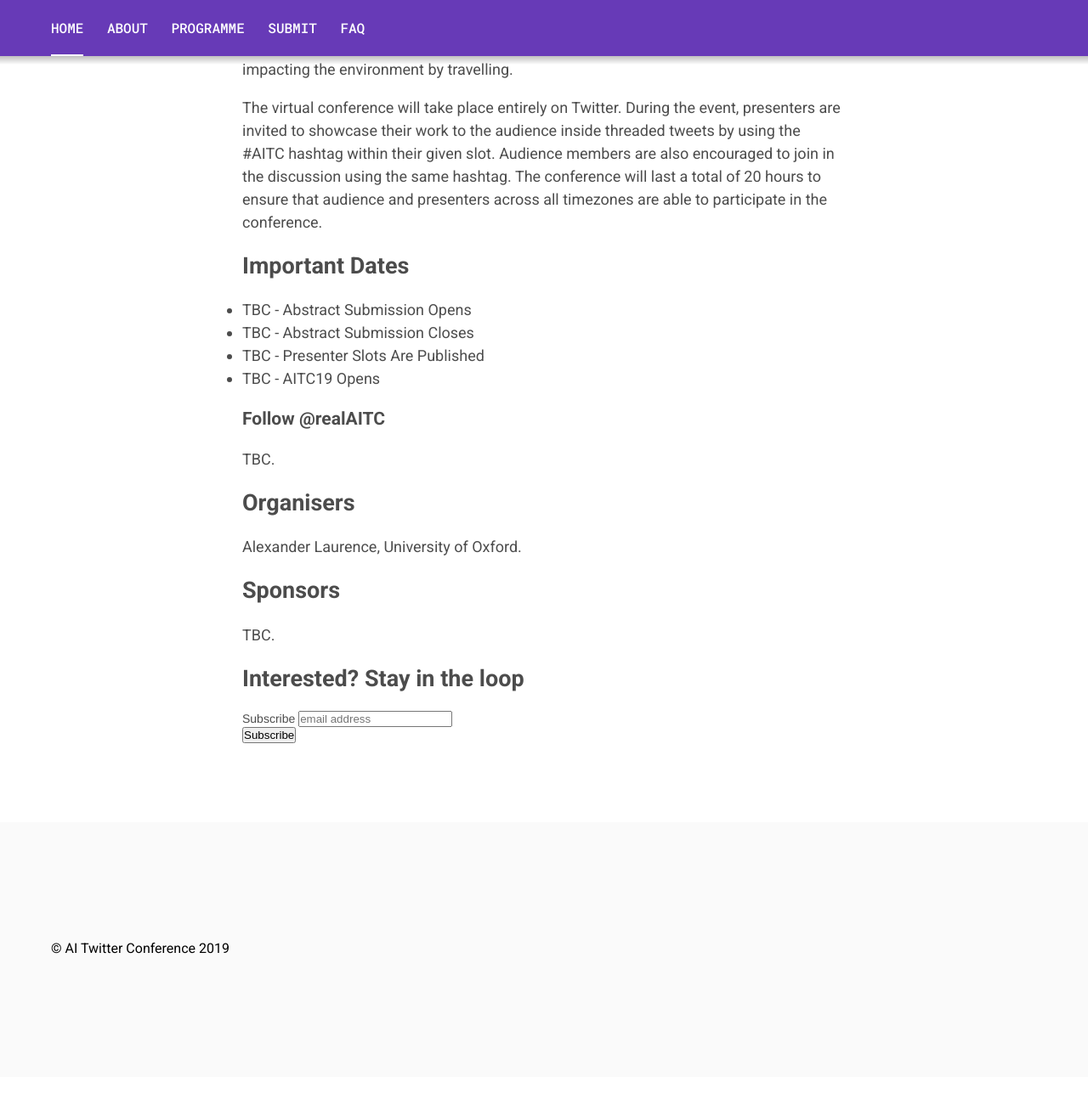
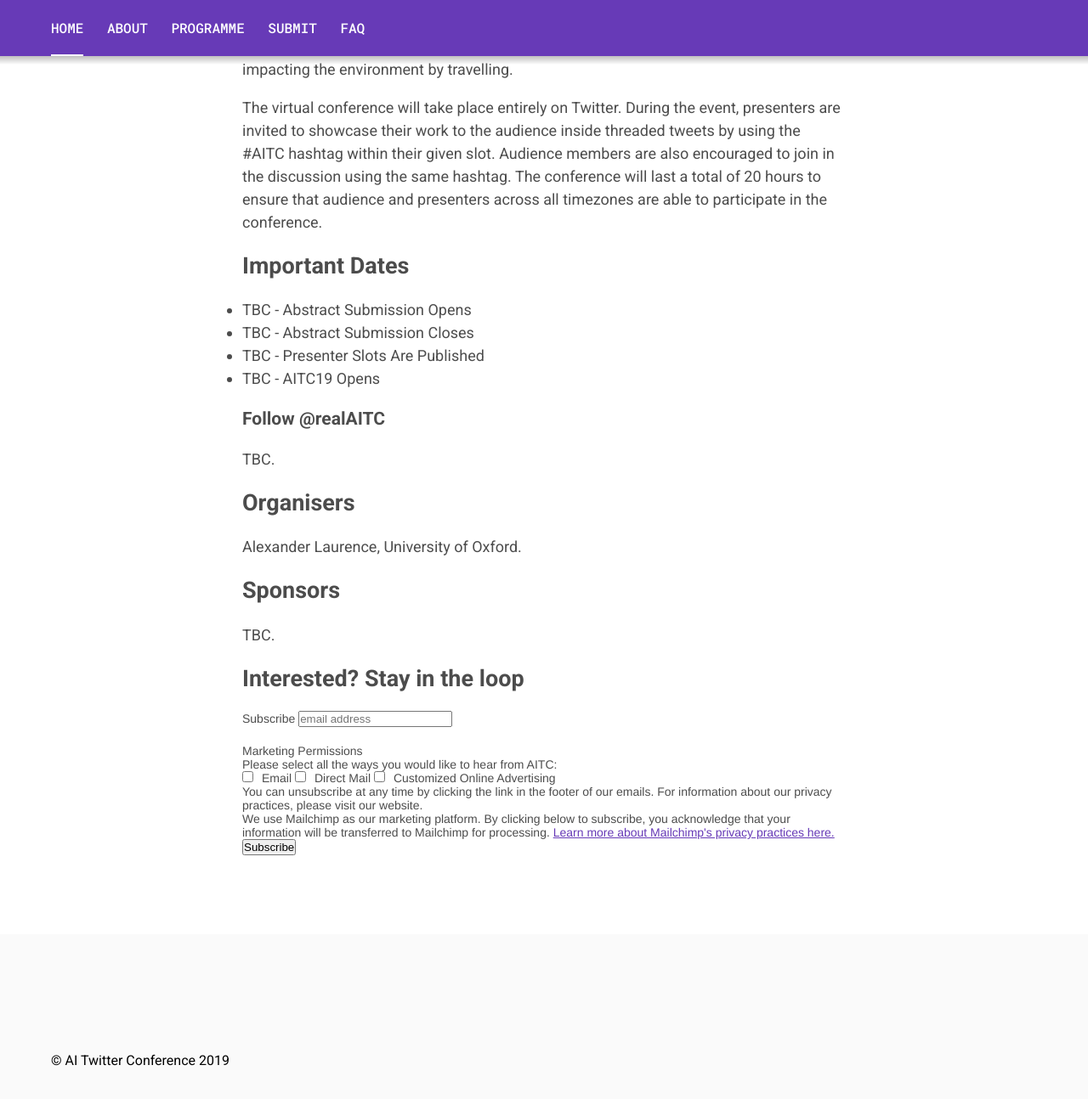
Before and after one commit to aitwitterconference/aitwitterconference.github.io, a Jekyll site: the page built from index.markdown, in a window 1280 px wide and 1400 px high, scrolled down 696 px. Shown: the top 1294 px of the window at 85% size. Built offline with Jekyll 4.4.1, drawn with Linux system fonts in a browser that asks for light colours; comment, search, counter and statistics services are not loaded; before the commit the page ends 1964 px from its top, so only the background shows below that.

Commit message:
Update index.markdown

```diff
--- a/index.markdown
+++ b/index.markdown
@@ -38,11 +38,30 @@ TBC.
 	/* Add your own Mailchimp form style overrides in your site stylesheet or in this style block.
 	   We recommend moving this block and the preceding CSS link to the HEAD of your HTML file. */
 </style>
+<style type="text/css">
+	#mc-embedded-subscribe-form input[type=checkbox]{display: inline; width: auto;margin-right: 10px;}
+	#mergeRow-gdpr {margin-top: 20px;}
+	#mergeRow-gdpr fieldset label {font-weight: normal;}
+	#mc-embedded-subscribe-form .mc_fieldset{border:none;min-height: 0px;padding-bottom:0px;}
+</style>
 <div id="mc_embed_signup">
 <form action="https://gmail.us3.list-manage.com/subscribe/post?u=806e587050c3ba525933b17a1&amp;id=51de7d3ef9" method="post" id="mc-embedded-subscribe-form" name="mc-embedded-subscribe-form" class="validate" target="_blank" novalidate>
     <div id="mc_embed_signup_scroll">
 	<label for="mce-EMAIL">Subscribe</label>
 	<input type="email" value="" name="EMAIL" class="email" id="mce-EMAIL" placeholder="email address" required>
+<div id="mergeRow-gdpr" class="mergeRow gdpr-mergeRow content__gdprBlock mc-field-group">
+    <div class="content__gdpr">
+        <label>Marketing Permissions</label>
+        <p>Please select all the ways you would like to hear from AITC:</p>
+        <fieldset class="mc_fieldset gdprRequired mc-field-group" name="interestgroup_field">
+		<label class="checkbox subfield" for="gdpr_15269"><input type="checkbox" id="gdpr_15269" name="gdpr[15269]" value="Y" class="av-checkbox "><span>Email</span> </label><label class="checkbox subfield" for="gdpr_15273"><input type="checkbox" id="gdpr_15273" name="gdpr[15273]" value="Y" class="av-checkbox "><span>Direct Mail</span> </label><label class="checkbox subfield" for="gdpr_15277"><input type="checkbox" id="gdpr_15277" name="gdpr[15277]" value="Y" class="av-checkbox "><span>Customized Online Advertising</span> </label>
+        </fieldset>
+        <p>You can unsubscribe at any time by clicking the link in the footer of our emails. For information about our privacy practices, please visit our website.</p>
+    </div>
+    <div class="content__gdprLegal">
+        <p>We use Mailchimp as our marketing platform. By clicking below to subscribe, you acknowledge that your information will be transferred to Mailchimp for processing. <a href="https://mailchimp.com/legal/" target="_blank">Learn more about Mailchimp's privacy practices here.</a></p>
+    </div>
+</div>
     <!-- real people should not fill this in and expect good things - do not remove this or risk form bot signups-->
     <div style="position: absolute; left: -5000px;" aria-hidden="true"><input type="text" name="b_806e587050c3ba525933b17a1_51de7d3ef9" tabindex="-1" value=""></div>
     <div class="clear"><input type="submit" value="Subscribe" name="subscribe" id="mc-embedded-subscribe" class="button"></div>
```
